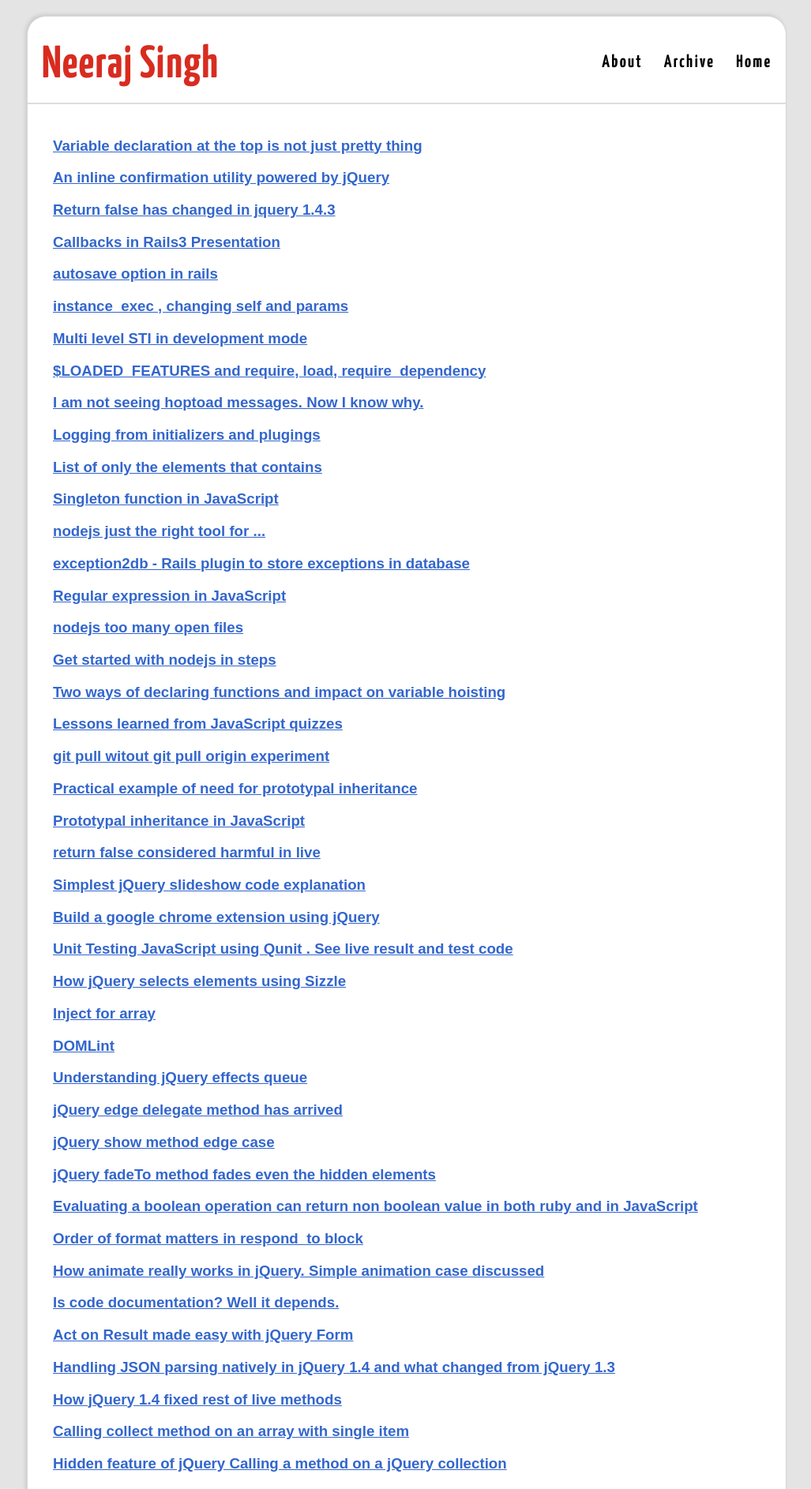
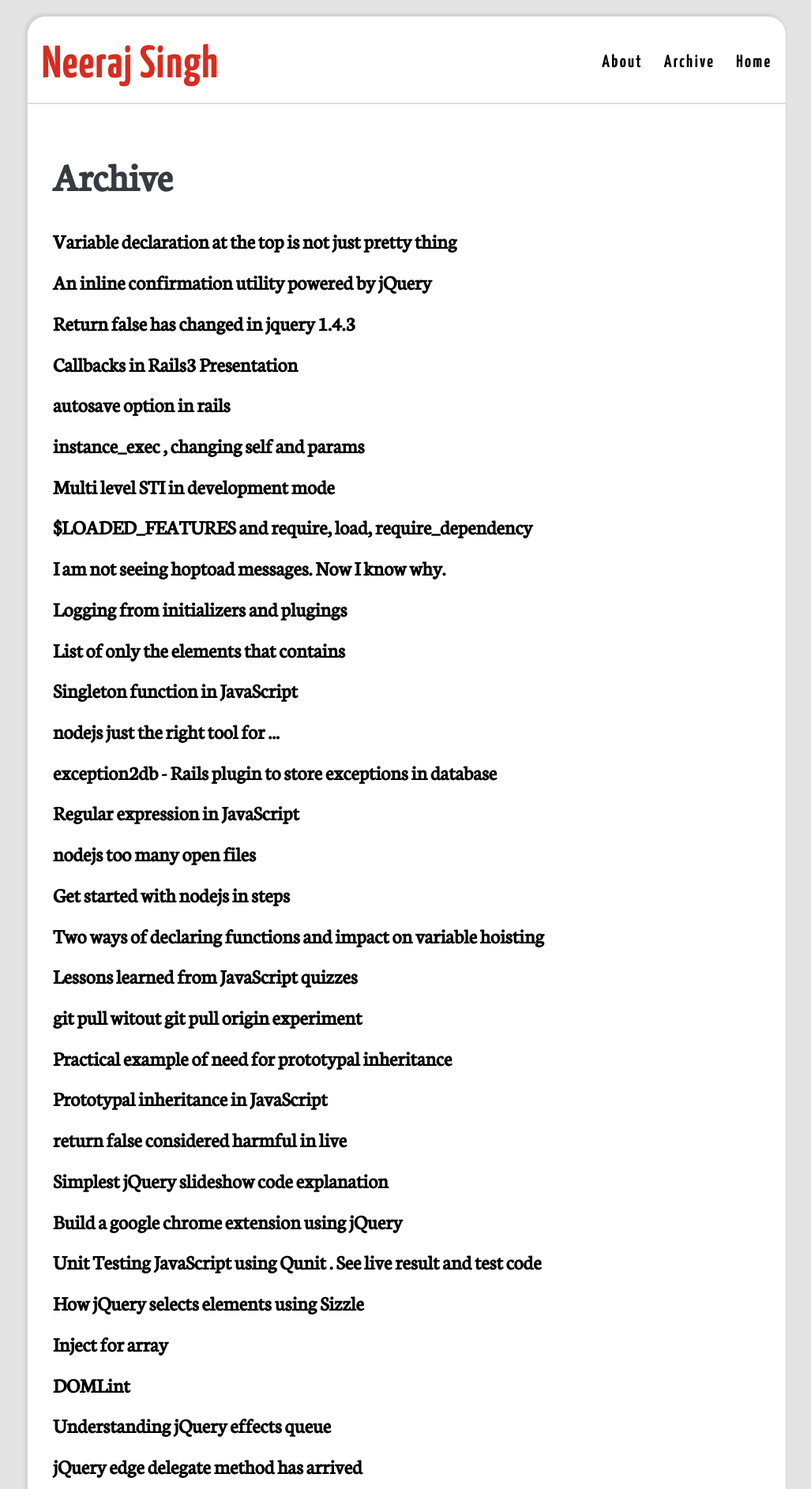
Before and after one commit to neerajsingh0101/blog, a Jekyll site: the page built from archive.html, in a window 1280 px wide. Shown: the top 1886 px of the page at 79% size, without its empty margins (125-1152 px from the left). Built offline with Jekyll 4.4.1, drawn with Linux system fonts in a browser that asks for light colours.

Commit message:
new font

```diff
--- a/_layouts/master.html
+++ b/_layouts/master.html
@@ -4,6 +4,7 @@
 <html>
   <head>
     <link href='http://fonts.googleapis.com/css?family=Yanone+Kaffeesatz:regular,bold' rel='stylesheet' type='text/css'>
+    <link href='http://fonts.googleapis.com/css?family=Neuton&subset=latin' rel='stylesheet' type='text/css'>
     <meta http-equiv="Content-Type" content="text/html; charset=utf-8"/>
     <meta name="google-site-verification" content="HkAMlXyqJksJXwqB5XrMqYaT20zGaR_l-aktnfSYSuc" />
     <title>{{ page.title }} - www.neeraj.name</title>
--- a/archive.html
+++ b/archive.html
@@ -3,7 +3,8 @@ layout: master
 ---
 
 <div class='home_box' id='home_left'>
-  <div class='post'>
+  <h1 id='archive_label'>Archive</h1>
+  <div class='post' id='archive'>
     {% for post in site.posts  %}
       <h3>
         <a href="{{ post.url }}">{{ post.title }}</a>
--- a/stylesheets/master.css
+++ b/stylesheets/master.css
@@ -144,9 +144,10 @@ div.post {
 .post h1 {
   margin: 0 0 -10px 0;
   padding: 0;
+  font-family: 'Neuton', arial, serif;
 }
 .post h1 a {
-  text-decoration: underline;
+  text-decoration: none;
   clear: left;
   display: block;
   padding: 0;
@@ -154,9 +155,9 @@ div.post {
   font-weight: bold;
   line-height: 1.2em;
   letter-spacing: 0;
-  font-size: 1.1em;
+  font-size: 1.4em;
   color: #333333;
-  font-family: chunk;
+  border-bottom:1px dotted gray;
 }
 .post h1 a:hover {
   text-decoration: none;
@@ -380,3 +381,18 @@ ul#navigation li a {
 ul#navigation li a:hover {
   text-decoration: underline;
 }
+
+h1#archive_label{
+  font-family: 'Neuton', arial, serif;
+  font-size: 3.2em;
+}
+
+#archive h3 a{
+  font-family: 'Neuton', arial, serif;
+  color: black;
+  font-size: 1.4em;
+  text-decoration: none;
+}
+#archive h3 a:hover{
+  text-decoration: underline;
+}
```
